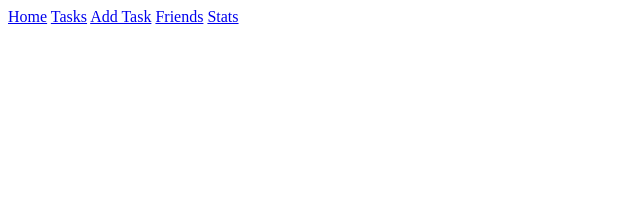
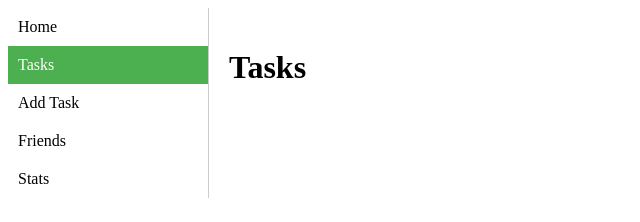
Before and after one commit to ezzeldinamoussa/csc47300-team-404, a plain HTML site: page tasks.html in a window 1280 px wide. Shown: the whole page, without its empty margins (0-640 px from the left). Drawn offline with Linux system fonts and the light colour scheme.

Commit message:
Update tasks.html

```diff
--- a/tasks.html
+++ b/tasks.html
@@ -3,10 +3,12 @@
 <head>
   <meta charset="UTF-8">
   <meta name="viewport" content="width=device-width, initial-scale=1.0">
+  <link rel="stylesheet" href="style.css">
   <title>Tasks</title>
 </head>
 <body>
 
+  <div class="container">
     <nav class="vertical-menu">
       <a href="index.html">Home</a>
       <a href="tasks.html" class="active">Tasks</a>
@@ -15,5 +17,11 @@
       <a href="stats.html">Stats</a>
     </nav>
 
+    <div class="main-content">
+      <h1>Tasks</h1>
+
+    </div>
+  </div>
+
 </body>
 </html>
```
Lines whose indentation alone changed are shown as unchanged.
